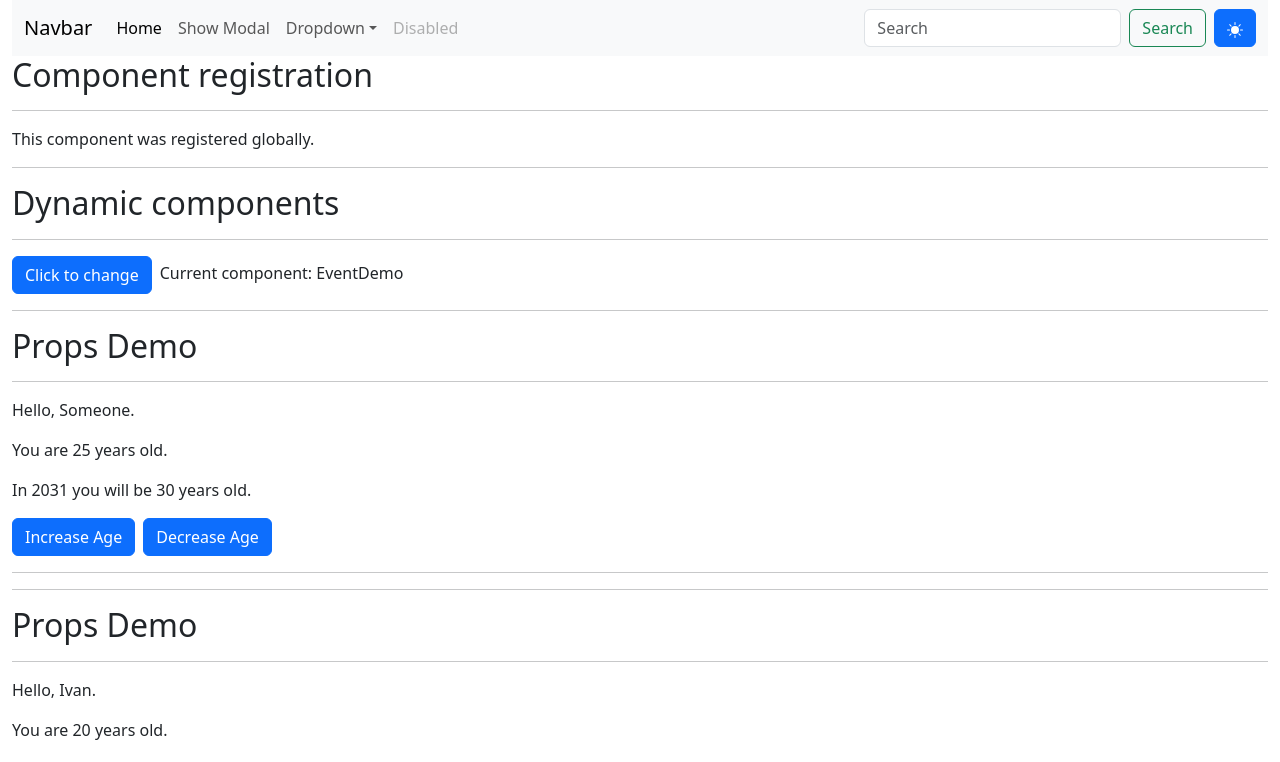
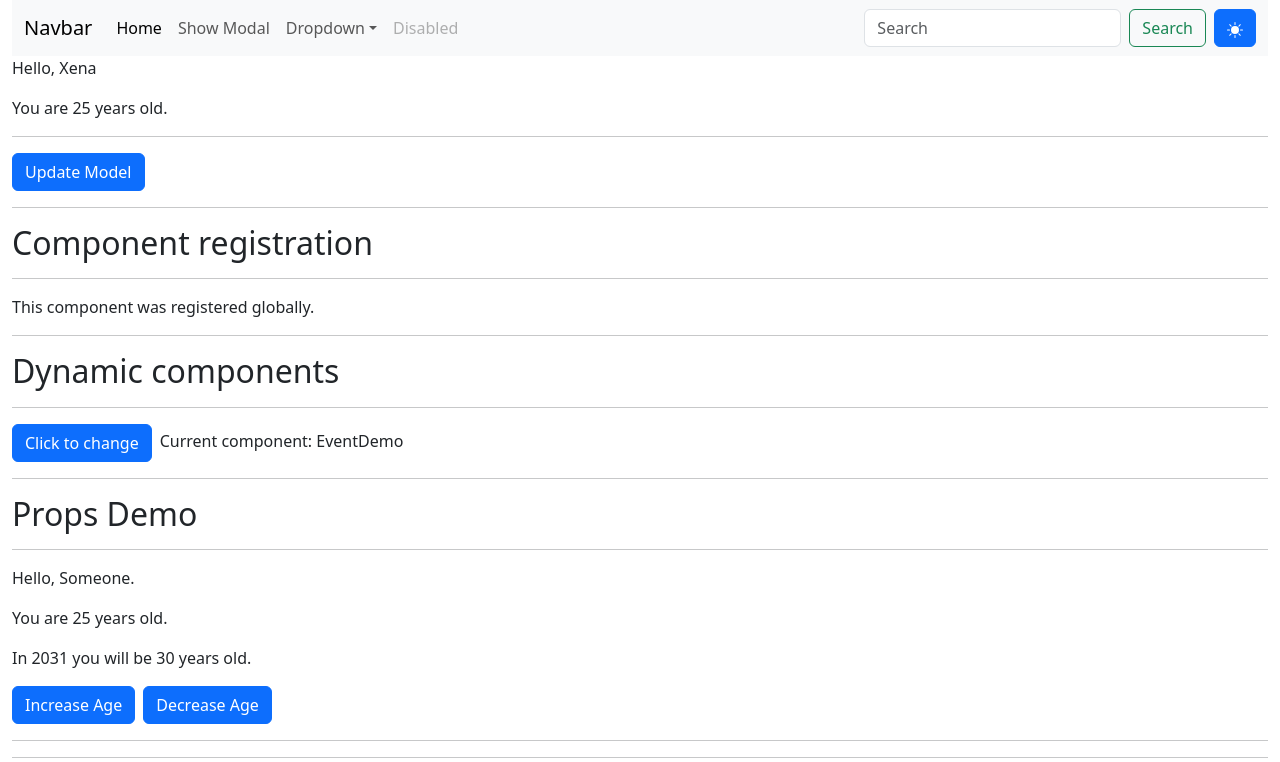
Before and after one commit to FlameWolf/vue-project, a Vue app: page / in a window 1280 px wide. Shown: the top 762 px of the page. Built offline with nearby package versions, Linux system fonts and the light colour scheme.

Commit message:
Create v-model demo component;  add application global properties; refactor code

```diff
--- a/src/App.vue
+++ b/src/App.vue
@@ -3,6 +3,7 @@
 	import { ref } from "vue";
 	import { emptyString } from "@/constants/common";
 	import Navbar from "@/components/Navbar.vue";
+	import VModelDemo from "@/components/VModelDemo.vue";
 	import DynamicDemo from "@/components/DynamicDemo.vue";
 	import SlotDemo from "@/components/SlotDemo.vue";
 	import EventDemo from "@/components/EventDemo.vue";
@@ -35,6 +36,7 @@
 </script>
 <template>
 	<Navbar/>
+	<VModelDemo v-model="demoProps"/>
 	<RegistrationDemo/>
 	<DynamicDemo/>
 	<SlotDemo>
--- a/src/components/PropsDemo2.vue
+++ b/src/components/PropsDemo2.vue
@@ -44,11 +44,11 @@
 </script>
 <template>
 	<h2>Props Demo V2</h2>
-	<hr />
+	<hr/>
 	<p>{{ greeting }}, {{ title }} {{ name }}.</p>
 	<p>You are {{ age }} years old.</p>
 	<p>In {{ currentYear + yearsToAdd }} you will be {{ age + yearsToAdd }} years old.</p>
 	<p>Your primary weapon is {{ weapons.primary.name }} and it is used to {{ weapons.primary.use.toLowerCase() }}.</p>
 	<p v-if="weapons.secondary">Your secondary weapon is {{ weapons.secondary.name }} and it is used to {{ weapons.secondary.use.toLowerCase() }}.</p>
-	<hr />
+	<hr/>
 </template>
--- /dev/null
+++ b/src/components/VModelDemo.vue
@@ -0,0 +1,21 @@
+<script setup lang="ts">
+	const model = defineModel<{
+		name: string;
+		age: number;
+	}>();
+
+	function updateModel(newName: string, newAge: number) {
+		if (!model.value) {
+			return;
+		}
+		model.value.name = newName;
+		model.value.age = newAge;
+	}
+</script>
+<template>
+	<p>Hello, {{ model?.name ?? "Anonymous" }}</p>
+	<p>You are {{ model?.age ?? 0 }} years old.</p>
+	<hr/>
+	<button class="btn btn-primary" @click="updateModel(crypto.randomUUID(), Math.round(Math.random() * 100))">Update Model</button>
+	<hr/>
+</template>
--- a/src/main.ts
+++ b/src/main.ts
@@ -7,5 +7,6 @@ import RegDemo from "@/components/RegDemo.vue";
 	const app = createApp(App);
 	app.use(router);
 	app.component("RegistrationDemo", RegDemo);
+	app.config.globalProperties.crypto = window.crypto;
 	app.mount("#app");
 })();
--- /dev/null
+++ b/src/types/index.d.ts
@@ -0,0 +1,5 @@
+export module "vue" {
+	interface ComponentCustomProperties {
+		crypto: Crypto;
+	}
+}
```
